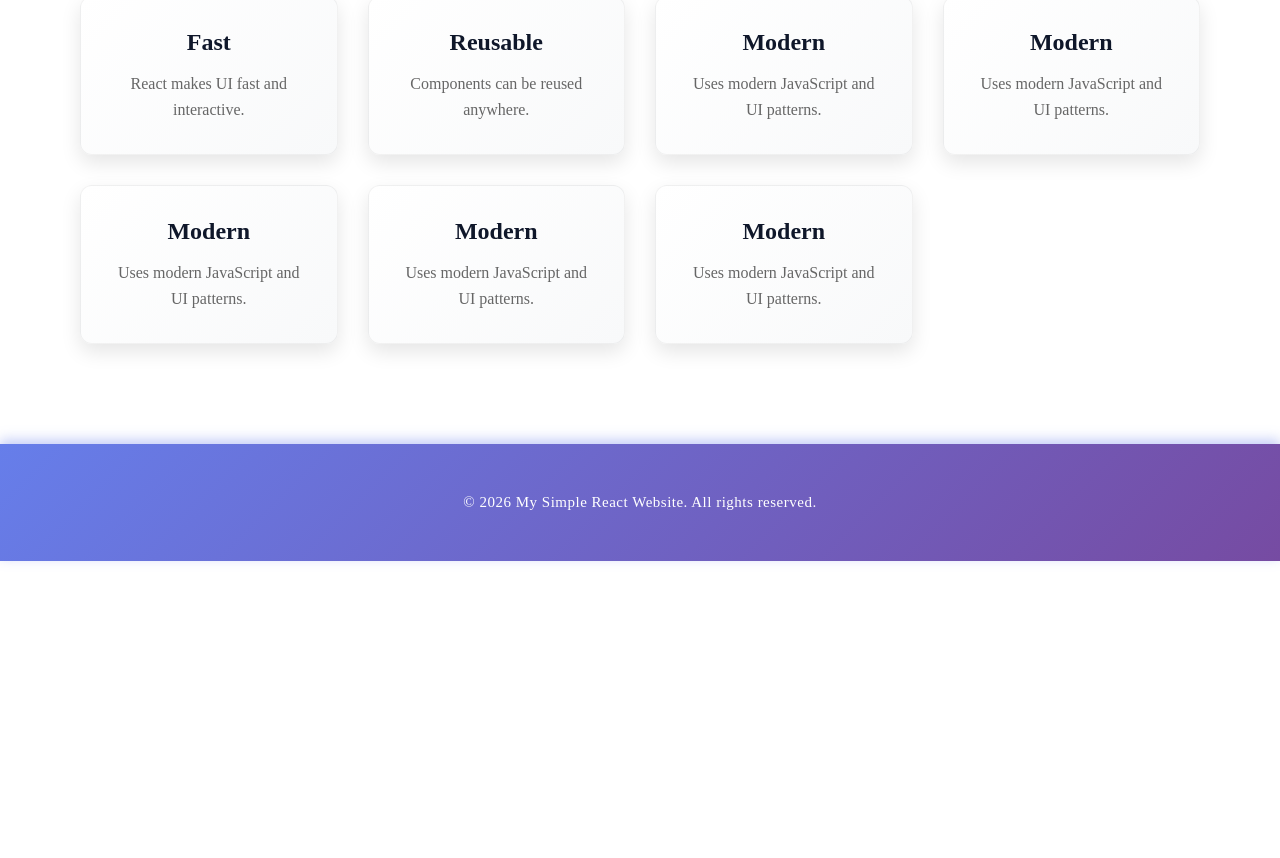
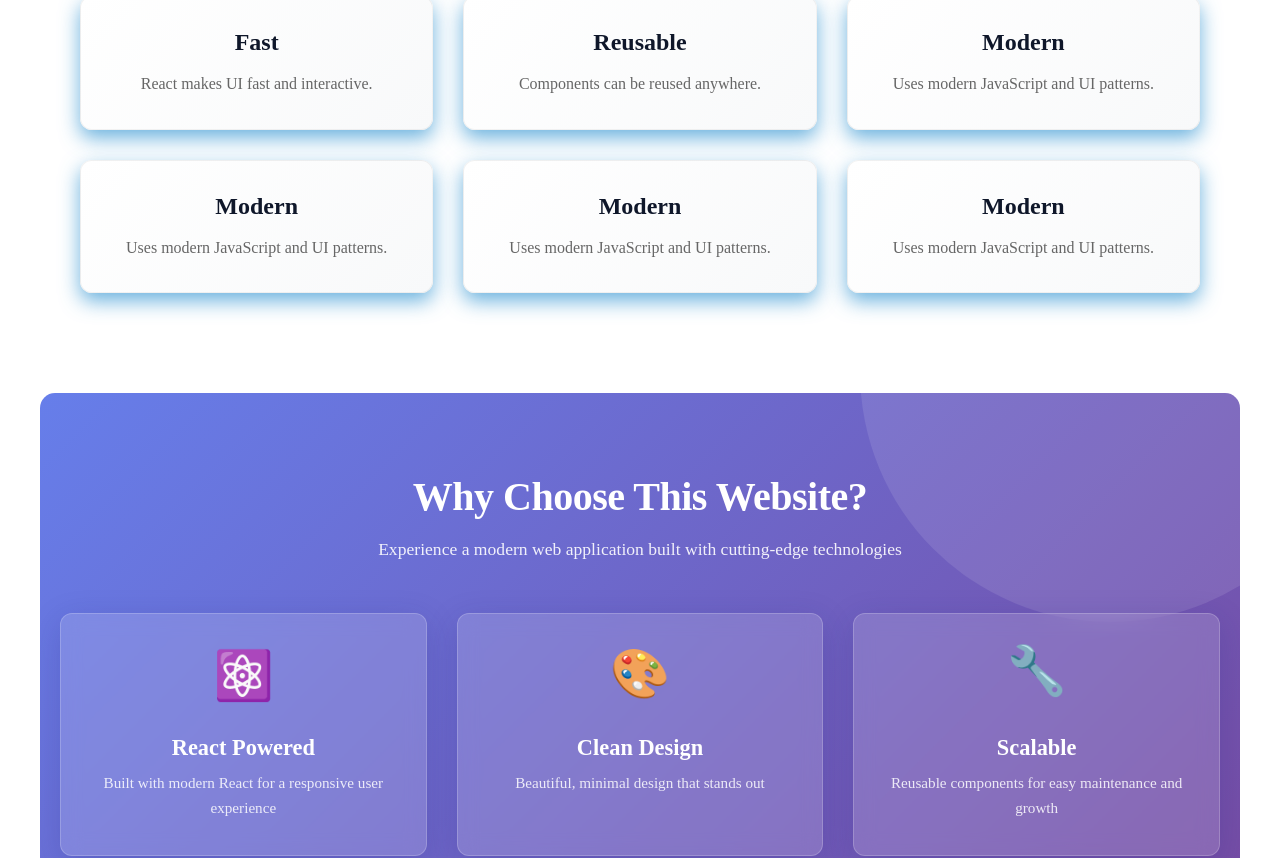
Before and after one commit to TanbirCU/react-simple-website, a React (Vite) app: page / in a window 1280 px wide. Shown: the part 444-1302 px from the top of the page. Before the commit the page ends 1045 px from the top, so only its background shows below. Built offline with nearby package versions, Linux system fonts and the light colour scheme.

Commit message:
new changes into card section

```diff
--- a/src/Footer.css
+++ b/src/Footer.css
@@ -3,7 +3,8 @@
   color: white;
   text-align: center;
   padding: 50px 50px;
-  margin: 40px 0 0 0;
+  margin-top: 40px;
+  margin-bottom: 0;
   width: 100vw;
   position: relative;
   left: 50%;
--- a/src/components/CardSection/CardSection.css
+++ b/src/components/CardSection/CardSection.css
@@ -1,6 +1,6 @@
 .cards {
   display: grid;
-  grid-template-columns: repeat(auto-fit, minmax(220px, 1fr));
+  grid-template-columns: repeat(3, 1fr);
   gap: 30px;
   padding: 60px 40px;
   background: #ffffff;
@@ -11,14 +11,14 @@
   padding: 30px 20px;
   border-radius: 12px;
   background: linear-gradient(135deg, #ffffff, #f8f9fa);
-  box-shadow: 0 8px 20px rgba(0, 0, 0, 0.1);
+  box-shadow: 0 8px 20px rgba(47, 147, 209, 0.71);
   text-align: center;
   transition: all 0.3s ease;
   border: 1px solid rgba(0, 0, 0, 0.05);
 }
 
 .card:hover {
-  box-shadow: 0 12px 30px rgba(0, 0, 0, 0.15);
+  box-shadow: 0 12px 30px rgb(109, 241, 253);
   transform: translateY(-5px);
 }
 
@@ -33,3 +33,17 @@
   margin: 0;
   line-height: 1.6;
 }
+
+/* Responsive Design */
+@media (max-width: 1024px) {
+  .cards {
+    grid-template-columns: repeat(2, 1fr);
+  }
+}
+
+@media (max-width: 640px) {
+  .cards {
+    grid-template-columns: 1fr;
+    padding: 40px 20px;
+  }
+}
--- a/src/components/CardSection/CardSection.jsx
+++ b/src/components/CardSection/CardSection.jsx
@@ -29,10 +29,7 @@ const CardSection = () => {
         <h3>Modern</h3>
         <p>Uses modern JavaScript and UI patterns.</p>
       </div>
-      <div className="card">
-        <h3>Modern</h3>
-        <p>Uses modern JavaScript and UI patterns.</p>
-      </div>
+
     </div>
   );
 };
--- a/src/components/InfoSection/InfoSection.css
+++ b/src/components/InfoSection/InfoSection.css
@@ -0,0 +1,168 @@
+.info-section {
+  background: linear-gradient(135deg, #667eea 0%, #764ba2 100%);
+  padding: 80px 20px;
+  margin: 40px 0;
+  border-radius: 15px;
+  overflow: hidden;
+  position: relative;
+}
+
+.info-section::before {
+  content: "";
+  position: absolute;
+  top: -50%;
+  right: -10%;
+  width: 500px;
+  height: 500px;
+  background: rgba(255, 255, 255, 0.1);
+  border-radius: 50%;
+  pointer-events: none;
+}
+
+.info-container {
+  max-width: 1200px;
+  margin: 0 auto;
+  position: relative;
+  z-index: 1;
+  text-align: center;
+}
+
+.info-title {
+  font-size: 2.5rem;
+  color: white;
+  margin: 0 0 15px 0;
+  font-weight: 700;
+  letter-spacing: -0.5px;
+}
+
+.info-subtitle {
+  font-size: 1.1rem;
+  color: rgba(255, 255, 255, 0.9);
+  margin: 0 0 50px 0;
+  line-height: 1.6;
+  max-width: 600px;
+  margin-left: auto;
+  margin-right: auto;
+}
+
+.features-grid {
+  display: grid;
+  grid-template-columns: repeat(auto-fit, minmax(280px, 1fr));
+  gap: 30px;
+  margin-top: 40px;
+}
+
+.feature-card {
+  background: rgba(255, 255, 255, 0.15);
+  backdrop-filter: blur(10px);
+  padding: 35px 25px;
+  border-radius: 12px;
+  border: 1px solid rgba(255, 255, 255, 0.2);
+  transition: all 0.3s ease;
+  box-shadow: 0 8px 32px 0 rgba(31, 38, 135, 0.2);
+  cursor: pointer;
+}
+
+.feature-card:hover {
+  background: rgba(255, 255, 255, 0.25);
+  transform: translateY(-10px);
+  border-color: rgba(255, 255, 255, 0.4);
+  box-shadow: 0 15px 45px 0 rgba(31, 38, 135, 0.3);
+}
+
+.feature-icon {
+  font-size: 3rem;
+  margin-bottom: 15px;
+  display: inline-block;
+  animation: float 3s ease-in-out infinite;
+}
+
+.feature-card:nth-child(2) .feature-icon {
+  animation-delay: 0.2s;
+}
+
+.feature-card:nth-child(3) .feature-icon {
+  animation-delay: 0.4s;
+}
+
+@keyframes float {
+  0%, 100% {
+    transform: translateY(0px);
+  }
+  50% {
+    transform: translateY(-15px);
+  }
+}
+
+.feature-title {
+  font-size: 1.4rem;
+  color: white;
+  margin: 15px 0 10px 0;
+  font-weight: 600;
+}
+
+.feature-description {
+  font-size: 0.95rem;
+  color: rgba(255, 255, 255, 0.85);
+  margin: 0;
+  line-height: 1.6;
+}
+
+/* Responsive Design */
+@media (max-width: 768px) {
+  .info-section {
+    padding: 50px 20px;
+  }
+
+  .info-title {
+    font-size: 1.8rem;
+  }
+
+  .info-subtitle {
+    font-size: 1rem;
+  }
+
+  .features-grid {
+    grid-template-columns: 1fr;
+    gap: 20px;
+  }
+
+  .feature-icon {
+    font-size: 2.5rem;
+  }
+
+  .feature-title {
+    font-size: 1.2rem;
+  }
+}
+
+@media (max-width: 480px) {
+  .info-section {
+    padding: 40px 15px;
+    margin: 20px 0;
+  }
+
+  .info-title {
+    font-size: 1.5rem;
+  }
+
+  .info-subtitle {
+    font-size: 0.9rem;
+  }
+
+  .feature-card {
+    padding: 25px 15px;
+  }
+
+  .feature-icon {
+    font-size: 2rem;
+  }
+
+  .feature-title {
+    font-size: 1.1rem;
+  }
+
+  .feature-description {
+    font-size: 0.85rem;
+  }
+}
--- a/src/components/InfoSection/InfoSection.jsx
+++ b/src/components/InfoSection/InfoSection.jsx
@@ -0,0 +1,44 @@
+import "./InfoSection.css";
+
+const InfoSection = () => {
+  const features = [
+    {
+      icon: "⚛️",
+      title: "React Powered",
+      description: "Built with modern React for a responsive user experience"
+    },
+    {
+      icon: "🎨",
+      title: "Clean Design",
+      description: "Beautiful, minimal design that stands out"
+    },
+    {
+      icon: "🔧",
+      title: "Scalable",
+      description: "Reusable components for easy maintenance and growth"
+    }
+  ];
+
+  return (
+    <div className="info-section">
+      <div className="info-container">
+        <h2 className="info-title">Why Choose This Website?</h2>
+        <p className="info-subtitle">
+          Experience a modern web application built with cutting-edge technologies
+        </p>
+
+        <div className="features-grid">
+          {features.map((feature, index) => (
+            <div key={index} className="feature-card">
+              <div className="feature-icon">{feature.icon}</div>
+              <h3 className="feature-title">{feature.title}</h3>
+              <p className="feature-description">{feature.description}</p>
+            </div>
+          ))}
+        </div>
+      </div>
+    </div>
+  );
+};
+
+export default InfoSection;
--- a/src/pages/Home.jsx
+++ b/src/pages/Home.jsx
@@ -1,11 +1,13 @@
 import './page.css';
 import Slider from '../components/Slider/Slider.jsx';
 import CardSection from '../components/CardSection/CardSection.jsx';
+import InfoSection from '../components/InfoSection/InfoSection.jsx';
 const Home = () => {
     return (
         <div>
             <Slider />
             <CardSection />
+            <InfoSection />
 
         </div>
     );
```
